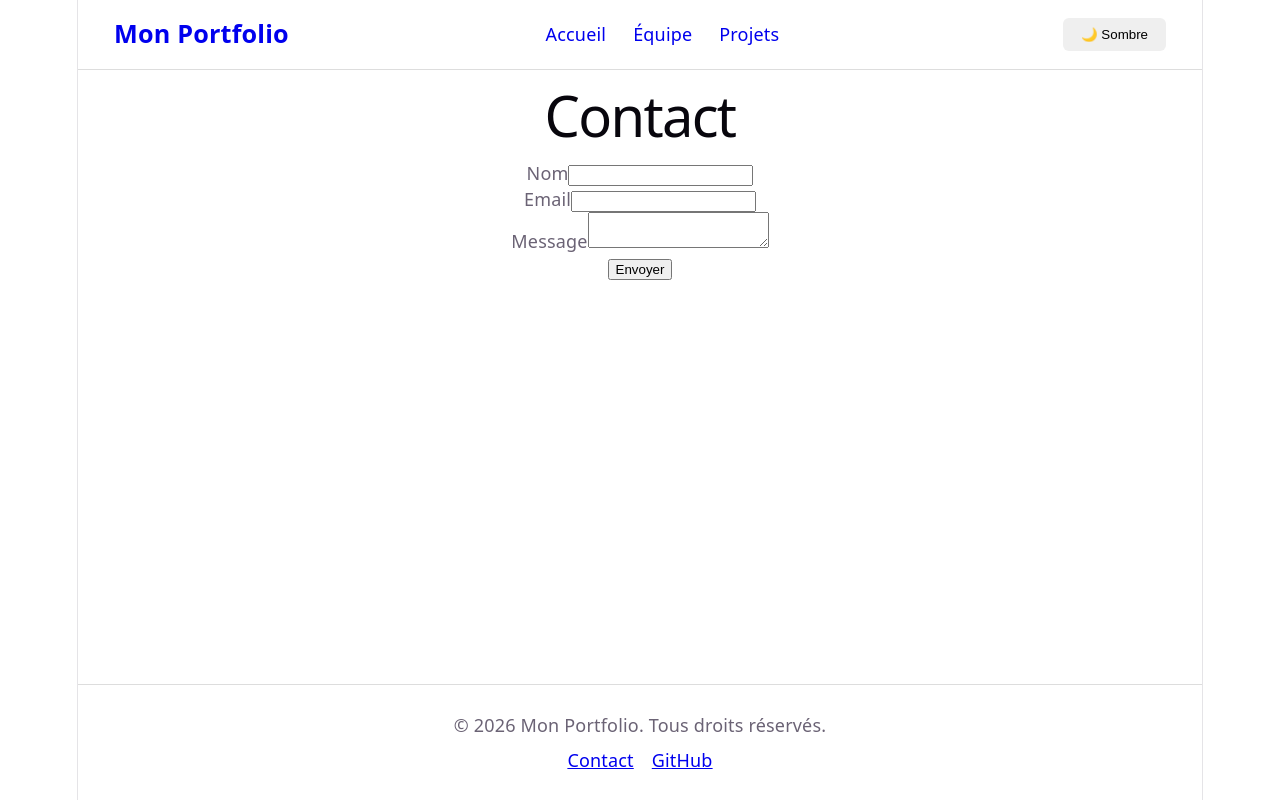
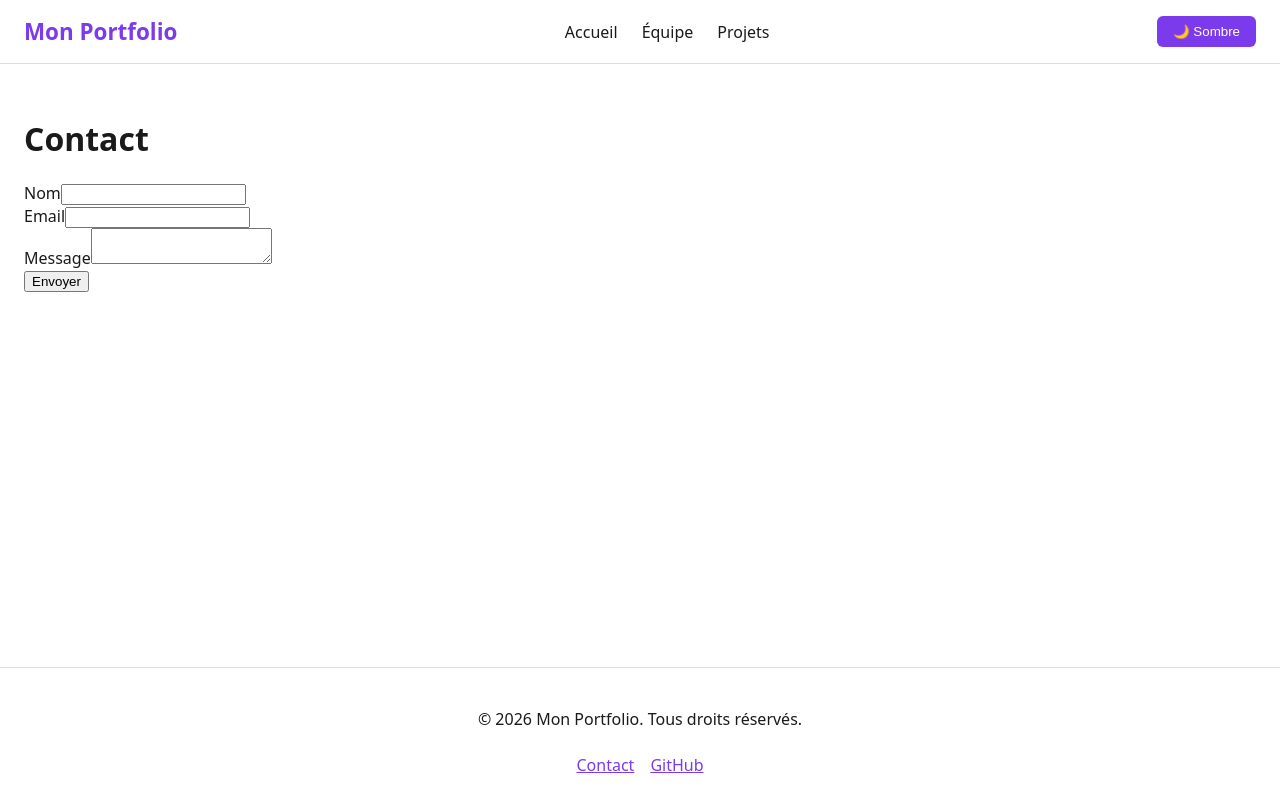
Before and after one commit to abentechpn/portfolio-equipe, a React (Vite) app in the folder client/: page /contact in a window 1280 px wide. Built offline with nearby package versions, Linux system fonts and the light colour scheme.

Commit message:
Role 1: structure semantique HTML, Header/Footer/MainLayout, CSS Flexbox, theme clair/sombre stable, fond pleine page

```diff
--- a/client/src/App.css
+++ b/client/src/App.css
@@ -1,33 +1,71 @@
 /* ---------- Header ---------- */
 .site-header {
   display: flex;
+  flex-wrap: wrap;
   align-items: center;
   justify-content: space-between;
-  padding: 1rem 2rem;
-  border-bottom: 1px solid #ddd;
+  gap: 0.75rem 1.5rem;
+  padding: 1rem 1.5rem;
+  border-bottom: 1px solid var(--border-color);
+  background-color: var(--header-bg);
 }
 
 .site-header .logo a {
-  font-size: 1.4rem;
+  font-size: clamp(1.1rem, 4vw, 1.4rem);
   font-weight: bold;
   text-decoration: none;
+  white-space: nowrap;
+  color: var(--accent-color);
 }
 
 .site-header nav {
   display: flex;
-  gap: 1.5rem;
+  flex-wrap: wrap;
+  gap: 0.75rem 1.5rem;
 }
 
 .site-header nav a {
   text-decoration: none;
+  color: var(--text-color);
+}
+
+.site-header nav a.active {
+  font-weight: bold;
+  text-decoration: underline;
+  color: var(--accent-color);
 }
 
 .site-header button {
-  margin-left: 1.5rem;
+  margin-left: 0;
   padding: 0.5rem 1rem;
   border: none;
   border-radius: 6px;
   cursor: pointer;
+  white-space: nowrap;
+  background-color: var(--accent-color);
+  color: #ffffff;
+}
+
+/* Sur très petit écran (mobile), empile logo / nav / bouton */
+@media (max-width: 480px) {
+  .site-header {
+    flex-direction: column;
+    align-items: flex-start;
+  }
+
+  .site-header nav {
+    width: 100%;
+  }
+
+  .site-header button {
+    align-self: flex-start;
+  }
+}
+
+/* ---------- Main content ---------- */
+.site-main {
+  flex: 1;
+  padding: 2rem 1.5rem;
 }
 
 /* ---------- Footer ---------- */
@@ -37,7 +75,7 @@
   align-items: center;
   gap: 0.5rem;
   padding: 1.5rem;
-  border-top: 1px solid #ddd;
+  border-top: 1px solid var(--border-color);
   margin-top: 3rem;
   text-align: center;
 }
@@ -46,3 +84,7 @@
   display: flex;
   gap: 1rem;
 }
+
+.site-footer nav a {
+  color: var(--link-color);
+}
--- a/client/src/components/MainLayout.jsx
+++ b/client/src/components/MainLayout.jsx
@@ -5,7 +5,7 @@ function MainLayout({ theme, toggleTheme, children }) {
   return (
     <div className="app-layout" style={{ minHeight: '100vh', display: 'flex', flexDirection: 'column' }}>
       <Header theme={theme} toggleTheme={toggleTheme} />
-      <main style={{ flex: 1 }}>{children}</main>
+      <main className="site-main">{children}</main>
       <Footer />
     </div>
   );
--- a/client/src/components/header.jsx
+++ b/client/src/components/header.jsx
@@ -1,16 +1,24 @@
-import { Link } from "react-router-dom";
+import { NavLink } from "react-router-dom";
 
 function Header({ theme, toggleTheme }) {
+  const navLinkClass = ({ isActive }) => (isActive ? "active" : "");
+
   return (
     <header className="site-header">
       <div className="logo">
-        <Link to="/">Mon Portfolio</Link>
+        <NavLink to="/">Mon Portfolio</NavLink>
       </div>
 
       <nav aria-label="Navigation principale">
-        <Link to="/">Accueil</Link>
-        <Link to="/equipe">Équipe</Link>
-        <Link to="/projets">Projets</Link>
+        <NavLink to="/" end className={navLinkClass}>
+          Accueil
+        </NavLink>
+        <NavLink to="/equipe" className={navLinkClass}>
+          Équipe
+        </NavLink>
+        <NavLink to="/projets" className={navLinkClass}>
+          Projets
+        </NavLink>
       </nav>
 
       <button
--- a/client/src/index.css
+++ b/client/src/index.css
@@ -1,122 +1,35 @@
+/* ---------- Variables de thème ---------- */
 :root {
-  --text: #6b6375;
-  --text-h: #08060d;
-  --bg: #fff;
-  --border: #e5e4e7;
-  --code-bg: #f4f3ec;
-  --accent: #aa3bff;
-  --accent-bg: rgba(170, 59, 255, 0.1);
-  --accent-border: rgba(170, 59, 255, 0.5);
-  --social-bg: rgba(244, 243, 236, 0.5);
-  --shadow: rgba(0, 0, 0, 0.1) 0 10px 15px -3px, rgba(0, 0, 0, 0.05) 0 4px 6px -2px;
-  --sans: system-ui, 'Segoe UI', Roboto, sans-serif;
-  --heading: system-ui, 'Segoe UI', Roboto, sans-serif;
-  --mono: ui-monospace, Consolas, monospace;
-
-  font: 18px/145% var(--sans);
-  letter-spacing: 0.18px;
-  color-scheme: light;
-  color: var(--text);
-  background: var(--bg);
-  font-synthesis: none;
-  text-rendering: optimizeLegibility;
-  -webkit-font-smoothing: antialiased;
-  -moz-osx-font-smoothing: grayscale;
-}
-
-@media (max-width: 1024px) {
-  :root {
-    font-size: 16px;
-  }
+  --bg-color: #ffffff;
+  --text-color: #1a1a1a;
+  --header-bg: #ffffff;
+  --border-color: #ddd;
+  --accent-color: #7c3aed;
+  --link-color: #7c3aed;
 }
 
 html.dark {
-  --text: #9ca3af;
-  --text-h: #f3f4f6;
-  --bg: #16171d;
-  --border: #2e303a;
-  --code-bg: #1f2028;
-  --accent: #c084fc;
-  --accent-bg: rgba(192, 132, 252, 0.15);
-  --accent-border: rgba(192, 132, 252, 0.5);
-  --social-bg: rgba(47, 48, 58, 0.5);
-  --shadow: rgba(0, 0, 0, 0.4) 0 10px 15px -3px, rgba(0, 0, 0, 0.25) 0 4px 6px -2px;
+  --bg-color: #121212;
+  --text-color: #f1f1f1;
+  --header-bg: #1e1e1e;
+  --border-color: #333333;
+  --accent-color: #a78bfa;
+  --link-color: #c4b5fd;
 }
 
-html.dark #social .button-icon {
-  filter: invert(1) brightness(2);
-}
-
-html, body {
-  height: 100%;
-  margin: 0;
-  background: var(--bg);
-}
-
-#root {
-  width: 1126px;
-  max-width: 100%;
-  margin: 0 auto;
-  text-align: center;
-  border-inline: 1px solid var(--border);
-  min-height: 100vh;
-  display: flex;
-  flex-direction: column;
+/* ---------- Reset de base ---------- */
+* {
   box-sizing: border-box;
 }
 
 body {
   margin: 0;
+  font-family: system-ui, -apple-system, "Segoe UI", Roboto, sans-serif;
+  background-color: var(--bg-color);
+  color: var(--text-color);
+  transition: background-color 0.2s ease, color 0.2s ease;
 }
 
-h1, h2 {
-  font-family: var(--heading);
-  font-weight: 500;
-  color: var(--text-h);
+a {
+  color: var(--link-color);
 }
-
-h1 {
-  font-size: 56px;
-  letter-spacing: -1.68px;
-  margin: 32px 0;
-}
-
-@media (max-width: 1024px) {
-  h1 {
-    font-size: 36px;
-    margin: 20px 0;
-  }
-}
-
-h2 {
-  font-size: 24px;
-  line-height: 118%;
-  letter-spacing: -0.24px;
-  margin: 0 0 8px;
-}
-
-@media (max-width: 1024px) {
-  h2 {
-    font-size: 20px;
-  }
-}
-
-p {
-  margin: 0;
-}
-
-code {
-  font-family: var(--mono);
-  display: inline-flex;
-  border-radius: 4px;
-  color: var(--text-h);
-}
-
-code {
-  font-size: 15px;
-  line-height: 135%;
-  padding: 4px 8px;
-  background: var(--code-bg);
-  border-radius: 4px;
-  color: var(--text-h);
-}
--- a/client/src/pages/Contact.jsx
+++ b/client/src/pages/Contact.jsx
@@ -34,25 +34,50 @@ function Contact() {
   return (
     <div>
       <h1>Contact</h1>
-      <form onSubmit={handleSubmit}>
+      <form onSubmit={handleSubmit} noValidate>
         <div>
           <label htmlFor="nom">Nom</label>
-          <input type="text" id="nom" name="nom" value={formData.nom} onChange={handleChange} required />
+          <input
+            type="text"
+            id="nom"
+            name="nom"
+            value={formData.nom}
+            onChange={handleChange}
+            required
+            aria-required="true"
+          />
         </div>
         <div>
           <label htmlFor="email">Email</label>
-          <input type="email" id="email" name="email" value={formData.email} onChange={handleChange} required />
+          <input
+            type="email"
+            id="email"
+            name="email"
+            value={formData.email}
+            onChange={handleChange}
+            required
+            aria-required="true"
+          />
         </div>
         <div>
           <label htmlFor="message">Message</label>
-          <textarea id="message" name="message" value={formData.message} onChange={handleChange} required></textarea>
+          <textarea
+            id="message"
+            name="message"
+            value={formData.message}
+            onChange={handleChange}
+            required
+            aria-required="true"
+          ></textarea>
         </div>
         <button type="submit">Envoyer</button>
       </form>
 
-      {statut === 'envoi' && <p>Envoi en cours...</p>}
-      {statut === 'succes' && <p>Message envoyé avec succès !</p>}
-      {statut && statut !== 'envoi' && statut !== 'succes' && <p>Erreur : {statut}</p>}
+      <div role="status" aria-live="polite">
+        {statut === 'envoi' && <p>Envoi en cours...</p>}
+        {statut === 'succes' && <p>Message envoyé avec succès !</p>}
+        {statut && statut !== 'envoi' && statut !== 'succes' && <p>Erreur : {statut}</p>}
+      </div>
     </div>
   );
 }
```
